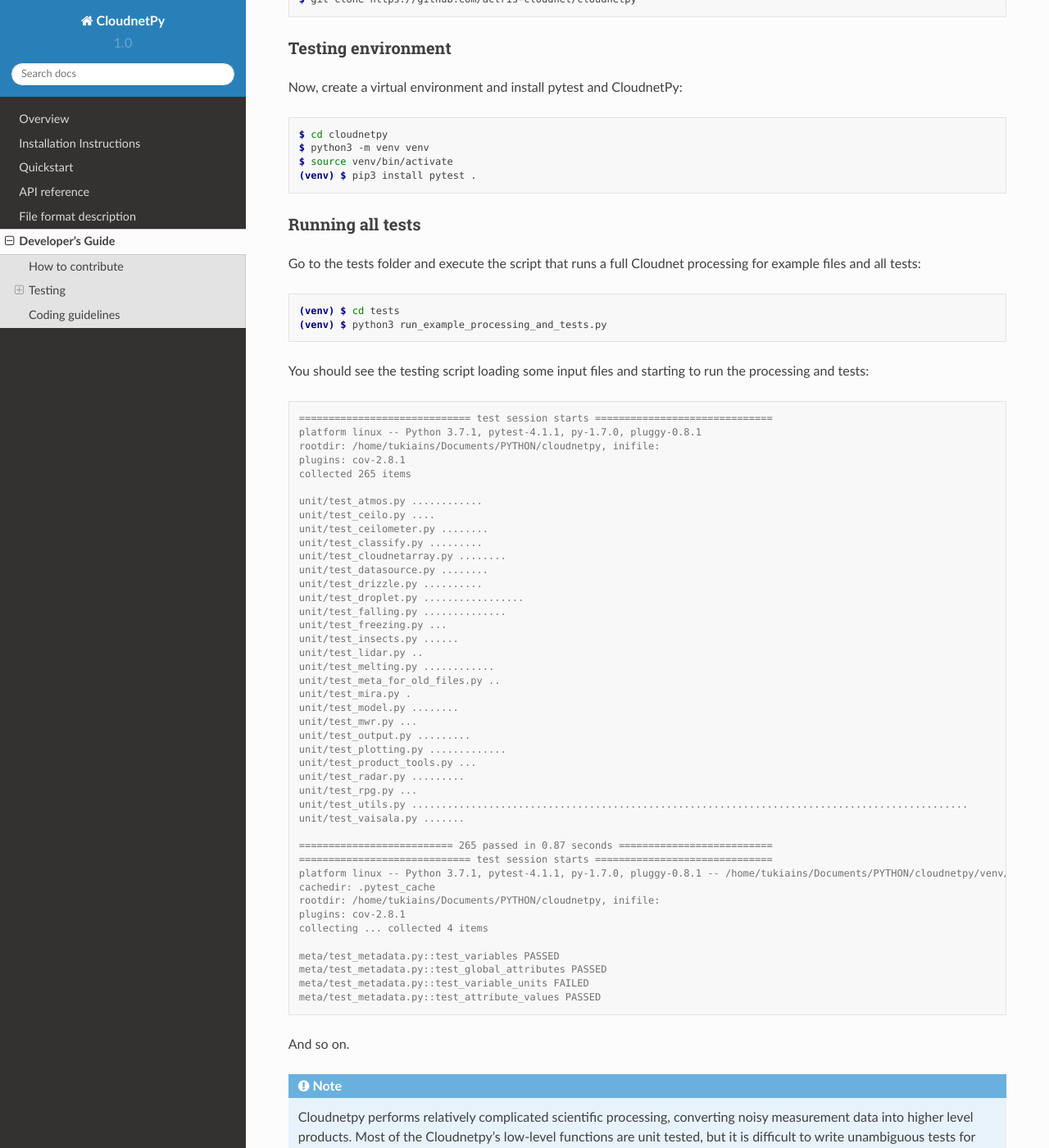
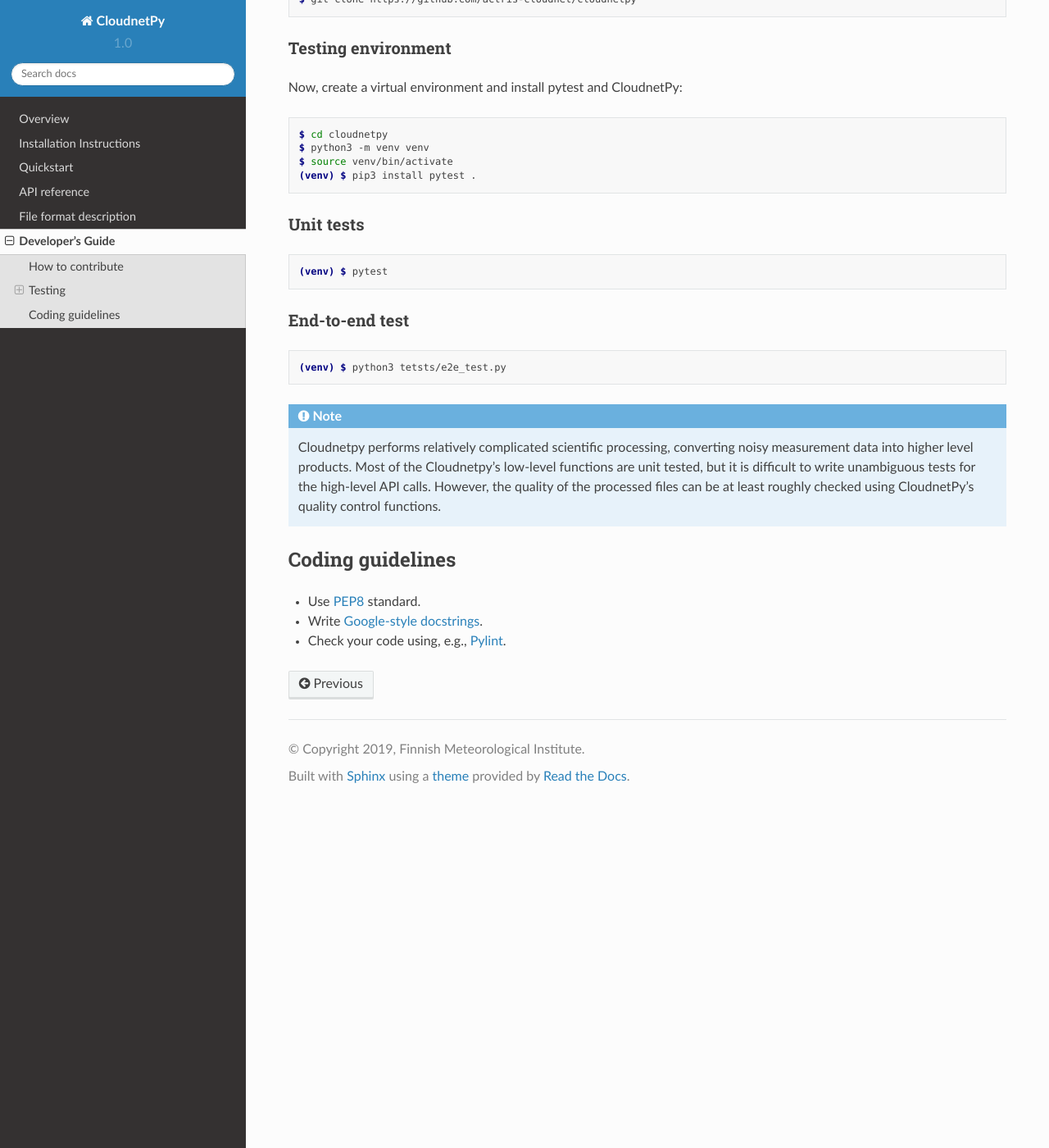
Before and after one commit to actris-cloudnet/cloudnetpy, a Sphinx documentation site: the page built from docs/source/guide.rst, in a window 1280 px wide and 1400 px high, scrolled down 486 px. Shown: the whole window at 82% size. Built offline with Sphinx 7.4.7 and the Read the Docs theme 2.0.0, drawn with Linux system fonts in a browser that asks for light colours; formulas are drawn with MathJax 3; some of the changed text lies outside the part shown.

Commit message:
Update docs

```diff
--- a/docs/source/guide.rst
+++ b/docs/source/guide.rst
@@ -11,7 +11,6 @@
 -----------------
 
 Instructions can be found from `CloudnetPy's Github page <https://github.com/actris-cloudnet/cloudnetpy/blob/master/CONTRIBUTING.md>`_.
-
 
 Testing
 -------
@@ -36,69 +35,19 @@
     $ source venv/bin/activate
     (venv) $ pip3 install pytest .
 
-Running all tests
-.................
-
-Go to the tests folder and execute the script that runs a full Cloudnet
-processing for example files and all tests:
+Unit tests
+..........
 
 .. code-block:: console
 
-    (venv) $ cd tests
-    (venv) $ python3 run_example_processing_and_tests.py
+    (venv) $ pytest
 
-You should see the testing script loading some input files and starting
-to run the processing and tests:
+End-to-end test
+...............
 
 .. code-block:: console
 
- ============================= test session starts ==============================
- platform linux -- Python 3.7.1, pytest-4.1.1, py-1.7.0, pluggy-0.8.1
- rootdir: /home/tukiains/Documents/PYTHON/cloudnetpy, inifile:
- plugins: cov-2.8.1
- collected 265 items
-
- unit/test_atmos.py ............
- unit/test_ceilo.py ....
- unit/test_ceilometer.py ........
- unit/test_classify.py .........
- unit/test_cloudnetarray.py ........
- unit/test_datasource.py ........
- unit/test_drizzle.py ..........
- unit/test_droplet.py .................
- unit/test_falling.py ..............
- unit/test_freezing.py ...
- unit/test_insects.py ......
- unit/test_lidar.py ..
- unit/test_melting.py ............
- unit/test_meta_for_old_files.py ..
- unit/test_mira.py .
- unit/test_model.py ........
- unit/test_mwr.py ...
- unit/test_output.py .........
- unit/test_plotting.py .............
- unit/test_product_tools.py ...
- unit/test_radar.py .........
- unit/test_rpg.py ...
- unit/test_utils.py ..............................................................................................
- unit/test_vaisala.py .......
-
- ========================== 265 passed in 0.87 seconds ==========================
- ============================= test session starts ==============================
- platform linux -- Python 3.7.1, pytest-4.1.1, py-1.7.0, pluggy-0.8.1 -- /home/tukiains/Documents/PYTHON/cloudnetpy/venv/bin/python3
- cachedir: .pytest_cache
- rootdir: /home/tukiains/Documents/PYTHON/cloudnetpy, inifile:
- plugins: cov-2.8.1
- collecting ... collected 4 items
-
- meta/test_metadata.py::test_variables PASSED
- meta/test_metadata.py::test_global_attributes PASSED
- meta/test_metadata.py::test_variable_units FAILED
- meta/test_metadata.py::test_attribute_values PASSED
-
-
-And so on.
-
+    (venv) $ python3 tetsts/e2e_test.py
 
 .. note::
 
@@ -115,22 +64,6 @@
 
 - Use `PEP8 <https://www.python.org/dev/peps/pep-0008/>`_ standard.
 
-- Check your code using, e.g., `Pylint <https://www.pylint.org/>`_.
-
 - Write `Google-style docstrings <https://sphinxcontrib-napoleon.readthedocs.io/en/latest/example_google.html>`_.
 
-- Follow `Google Python Style Guide <https://github.com/google/styleguide/blob/gh-pages/pyguide.md>`_.
-
-- Write *short* functions and classes.
-
-- Use *meaningful* names for variables, functions, etc.
-
-- Write *minimal* amount of comments. Your code should be self-explaining.
-
-- Always unit-test your code!
-
-Further reading:
-
-- `Clean Code <https://www.oreilly.com/library/view/clean-code/9780136083238/>`_
-- `Clean Code in Python <https://www.packtpub.com/eu/application-development/clean-code-python>`_
-- `The Pragmatic Programmer <https://pragprog.com/book/tpp20/the-pragmatic-programmer-20th-anniversary-edition>`_
+- Check your code using, e.g., `Pylint <https://www.pylint.org/>`_.
--- a/docs/source/quickstart.rst
+++ b/docs/source/quickstart.rst
@@ -4,7 +4,7 @@
 
 Processing is easy using CloudnetPy's high level APIs. You only need some
 measurement data from your instruments. And if you don't have it, you can
-always try `these example files <http://devcloudnet.fmi.fi/files/cloudnetpy_test_input_files.zip>`_.
+always try `these example files <http://lake.fmi.fi/cloudnet-public/cloudnetpy_test_input_files.zip>`_.
 
 Radar processing
 ----------------
```
Also changed, not shown: other parts of docs/source/guide.rst (+1 -1 lines), docs/source/api.rst (+5 -16 lines), 1 other file.
